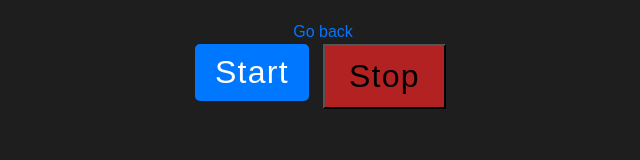
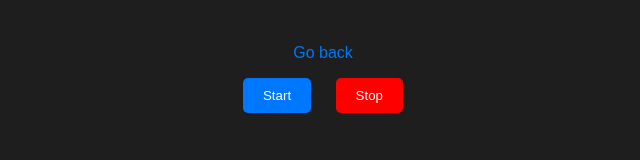
Before and after one commit to Kouk02/goit-js-hw-09, a website built with Parcel: page src/01-color-switcher.html in a window 1280 px wide. Shown: the whole page, without its empty margins (317-957 px from the left). Built offline with nearby package versions, Linux system fonts and the light colour scheme.

Commit message:
fix tast-01/tast-02 1.0

```diff
--- a/src/css/common.css
+++ b/src/css/common.css
@@ -1,59 +1,9 @@
-* {
-  box-sizing: border-box;
-}
-
 body {
-  font-family: -apple-system, BlinkMacSystemFont, 'Segoe UI', Roboto,
-    Oxygen-Sans, Ubuntu, Cantarell, 'Helvetica Neue', sans-serif;
-  -webkit-font-smoothing: antialiased;
-  -moz-osx-font-smoothing: grayscale;
-  background-color: #fafafa;
-  color: #212121;
-  line-height: 1.5;
-}
-
-img {
-  display: block;
-  max-width: 100%;
-}
-
-
-.click1 {
-  position: absolute;
-  font-size: 32px;
-  border-radius: 1px;
-  letter-spacing: 0.04em;
-  padding: 12px 24px;
-  justify-content: center;
-  left: 40%;
-  background-color: LimeGreen;
-}
-
-.click2 {
-  position: absolute;
-  font-size: 32px;
-  border-radius: 1px;
-  letter-spacing: 0.04em;
-  padding: 12px 24px;
-  justify-content: center;
-  left: 50%;
-  background-color: #B22222;
-}
-
-
-
-body,
-p {
-  margin: 0;
-  padding: 0;
-}
-
-body {
-  background-color: #1e1e1e;
+  background-color: #f0f0f0;
   font-family: Arial, sans-serif;
   text-align: center;
   padding: 20px;
-  color: #fff;
+  color: #333;
 }
 
 a {
@@ -64,11 +14,9 @@ a {
 #datetime-picker {
   width: 200px;
   padding: 10px;
-  border: 1px solid #0077ff;
+  border: 1px solid #ccc;
   border-radius: 5px;
   margin-right: 10px;
-  color: #333;
-  background-color: #fff;
 }
 
 button[data-start] {
@@ -85,7 +33,6 @@ button[data-start]:hover {
   background-color: #0055aa;
 }
 
-/* Timer styles */
 .timer {
   display: flex;
   justify-content: center;
@@ -107,3 +54,36 @@ button[data-start]:hover {
   font-size: 16px;
   color: #777;
 }
+
+body {
+  background-color: #1e1e1e;
+  font-family: Arial, sans-serif;
+  text-align: center;
+  padding: 20px;
+  color: #fff;
+
+}
+
+a {
+  text-decoration: none;
+  color: #0077ff;
+}
+
+button {
+  background-color: #0077ff;
+  color: #fff;
+  padding: 10px 20px;
+  border: none;
+  border-radius: 5px;
+  cursor: pointer;
+  margin: 0 10px;
+  transition: background-color 0.3s;
+}
+
+button:hover {
+  background-color: #0055aa;
+}
+
+.click2 {
+  background-color: #ff0000;
+}
```
